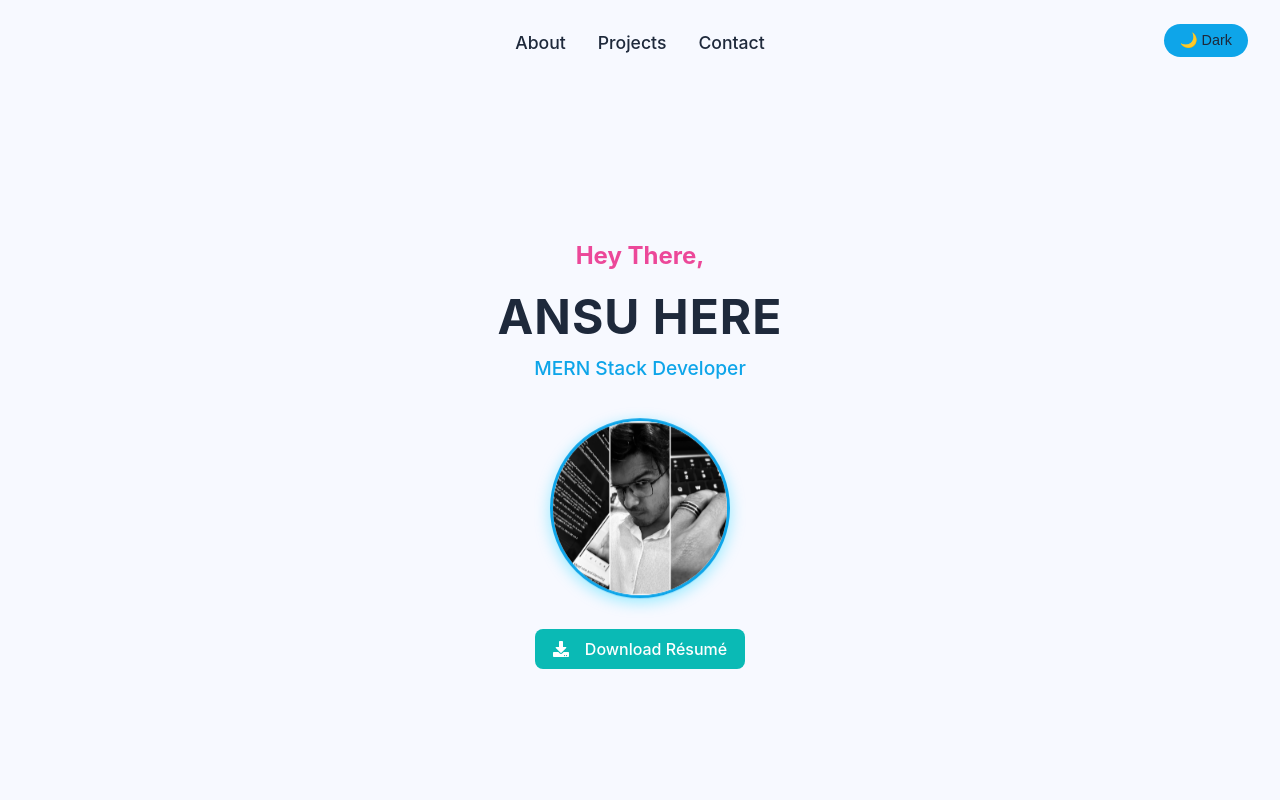
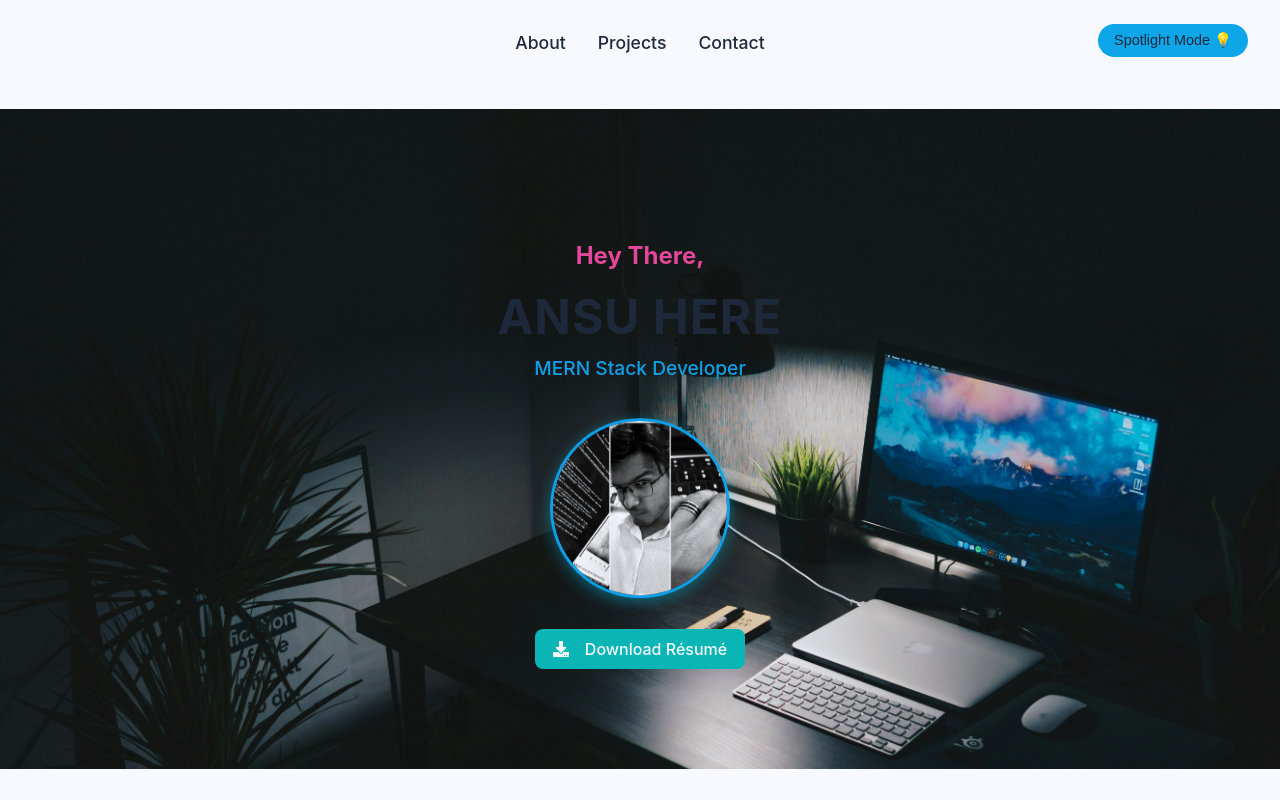
Before and after one commit to thenameisanzu/React--Portfolio, a React (Vite) app in the folder portfolio/: page / in a window 1280 px wide. Shown: the top 800 px of the page. Built offline with nearby package versions, Linux system fonts and the light colour scheme.

Commit message:
Added new spotlight effect on Header

```diff
--- a/portfolio/src/components/Header.jsx
+++ b/portfolio/src/components/Header.jsx
@@ -32,7 +32,7 @@ const Header = () => {
         </nav>
 
         <button onClick={handleToggle} className={styles.themeToggle}>
-          {darkMode ? "☀️ Light" : "🌙 Dark"}
+          {darkMode ? "☀️ Light" : "Spotlight Mode 💡"}
         </button>
 
       </div>
--- a/portfolio/src/components/Hero.jsx
+++ b/portfolio/src/components/Hero.jsx
@@ -1,12 +1,29 @@
-import React from "react";
+import React, { useState } from "react";
 import { motion } from "framer-motion";
 import profilepic from "../assets/propic.jpeg";
 import styles from "../styles/Hero.module.css";
 import { FaDownload } from "react-icons/fa";
 
 const Hero = () => {
+  const [position, setPosition] = useState({ x: 0, y: 0 });
+
+  const handleMouseMove = (e) => {
+    const rect = e.currentTarget.getBoundingClientRect();
+    setPosition({
+      x: e.clientX - rect.left,
+      y: e.clientY - rect.top,
+    });
+  };
+
   return (
-    <div className={styles.heroText}>
+    <div
+      className={styles.heroText}
+      onMouseMove={handleMouseMove}
+      style={{
+        "--x": `${position.x}px`,
+        "--y": `${position.y}px`,
+      }}
+    >
       <motion.h2
         className={styles.subTitle}
         initial={{ opacity: 0, y: 30 }}
@@ -53,9 +70,8 @@ const Hero = () => {
         />
       </motion.div>
 
-      {/* Download Resume Button */}
       <motion.a
-        href="/resume.pdf" // ✅ just reference it directly if it's in /public
+        href="/resume.pdf"
         download="Ansu_VS_Resume.pdf"
         className={styles.resumeButton}
         initial={{ opacity: 0, y: 20 }}
--- a/portfolio/src/styles/Hero.module.css
+++ b/portfolio/src/styles/Hero.module.css
@@ -5,11 +5,44 @@
   justify-content: center;
   padding: 100px 20px;
   text-align: center;
-  background-color: var(--bg-color);
   color: var(--text-color);
-  transition: background-color 0.4s ease, color 0.4s ease;
+  position: relative;
+  overflow: hidden;
+  cursor: none; /* optional, for a clean spotlight effect */
+
+  background-image: url("../assets/bgimg3.jpg");
+  background-size: cover;
+  background-position: center;
+  background-repeat: no-repeat;
 }
 
+/* 👇 Dark overlay that hides the background except under the cursor */
+.heroText::after {
+  content: "";
+  position: absolute;
+  inset: 0;
+  background: var(--bg-color); /* same as your default background */
+  mix-blend-mode: multiply;
+  pointer-events: none;
+  transition: opacity 0.3s ease;
+
+  -webkit-mask-image: radial-gradient(
+    circle 150px at var(--x, 50%) var(--y, 50%),
+    transparent 0%,
+    black 100%
+  );
+  mask-image: radial-gradient(
+    circle 250px at var(--x, 50%) var(--y, 50%),
+    transparent 0%,
+    black 100%
+  );
+}
+
+
+.heroText:hover::after {
+  transition: -webkit-mask-position 0.2s ease, mask-position 0.2s ease;
+  opacity: 1;
+}
 .subTitle {
   font-size: 1.5rem;
   color: var(--secondary-color);
@@ -66,7 +99,7 @@
   box-shadow: 0 0 15px rgba(10, 186, 181, 0.4);
 }
 
-/* 📱 Responsive styles */
+
 @media (max-width: 1024px) {
   .title {
     font-size: 2.5rem;
```
Also changed, not shown: portfolio/src/assets/bgimg3.jpg (added).
